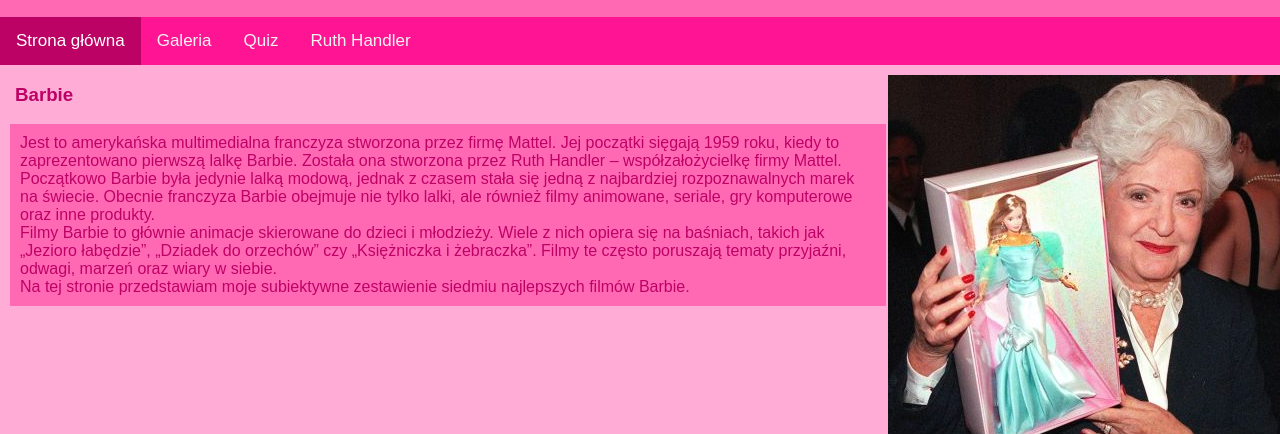
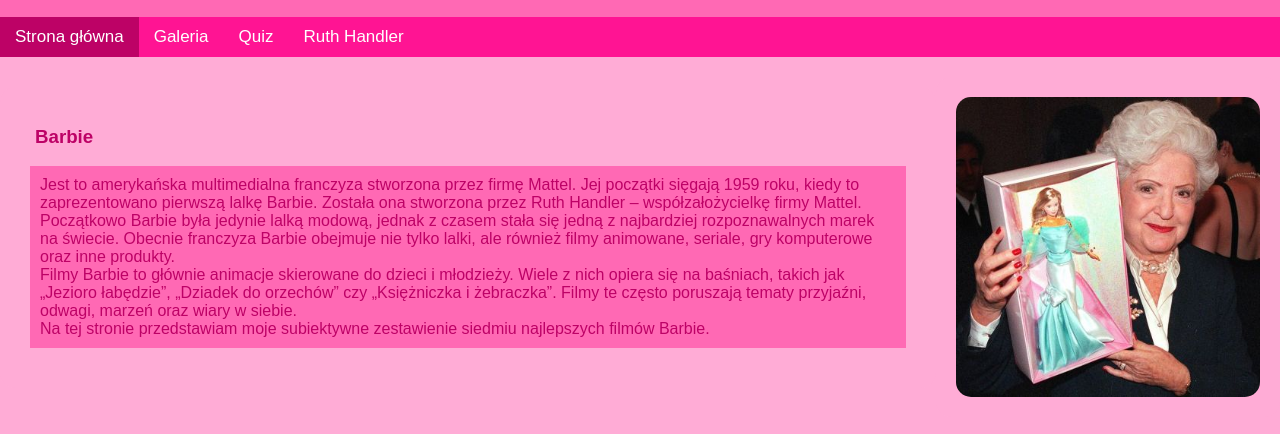
Before and after one commit to lll507608/AlesiaKozel_7cdw, a plain HTML site: page index.html in a window 1280 px wide. Shown: the part 83-517 px from the top of the page. Drawn offline with Linux system fonts and the light colour scheme.

Commit message:
Update style.css

```diff
--- a/style.css
+++ b/style.css
@@ -337,13 +337,36 @@
 }
 
 
+.topnav {
+    overflow: hidden;
+    width: 100%;
+    margin-bottom: 20px;
+}
 
+.topnav a {
+    text-decoration: none;
+    padding: 10px 15px;
+    color: white;
+    display: inline-block;
+}
 
+.topnav a.active {
+    background-color: rgb(189, 2, 102);
+}
 
+/* ------------------- BLOKI ------------------- */
+.introduction, .photo1, .photo2, .list {
+    padding: 20px;
+    margin: 10px;
+    border-radius: 15px;
+    background-color: rgb(255, 172, 214);
+    color: rgb(120, 0, 70);
+}
 
-
-
-
+.photo1 img, .photo2 img {
+    width: 100%;
+    border-radius: 15px;
+}
 
 @media screen and (min-width: 1200px) {
     .desktop-menu { display: block; }
@@ -355,19 +378,19 @@
         margin-right: auto;
     }
 
-    .photo2 { display: block; } /* wszystko widoczne */
+    .photo2 { display: block; }
 }
 
-/* ------------------- TABLET 600–1199px ------------------- */
+
 @media screen and (min-width: 600px) and (max-width: 1199px) {
     .desktop-menu { display: none; }
     .tablet-menu { display: block; }
     .mobile-menu { display: none; }
 
-    .photo2 { display: none; } /* zdjęcie Barbie logo znika */
+    .photo2 { display: none; }
 }
 
-/* ------------------- TELEFON <600px ------------------- */
+
 @media screen and (max-width: 599px) {
     .desktop-menu, .tablet-menu { display: none; }
     .mobile-menu { display: block; }
@@ -377,5 +400,5 @@
         font-size: 14px;
     }
 
-    .photo2 { display: none; } /* zdjęcie Barbie logo znika */
+    .photo2 { display: none; }
 }
```
